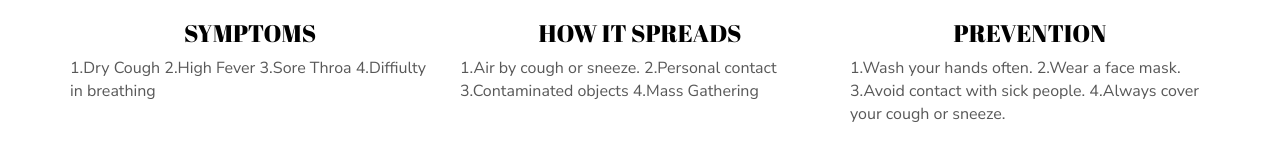
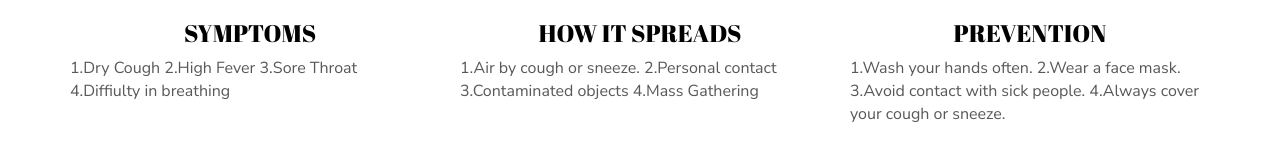
Before and after one commit to divyanshukumar10/covid-19, a plain HTML site: page index.html in a window 1280 px wide. Shown: the part 742-895 px from the top of the page. Drawn offline with Linux system fonts and the light colour scheme; some packages are replaced by stand-ins of ours.

Commit message:
Update index.html

```diff
--- a/index.html
+++ b/index.html
@@ -82,7 +82,7 @@
                     <i class="fa fa-thermometer-full fa-3x" aria-hidden="true"></i>
                 </div>
                 <h3 class="text-center">SYMPTOMS</h3>
-                <p>1.Dry Cough   2.High Fever   3.Sore Throa   4.Diffiulty in breathing</p>
+                <p>1.Dry Cough   2.High Fever   3.Sore Throat   4.Diffiulty in breathing</p>
             </div>
 
             <div class="col-xs-12 col-md-4">
```
